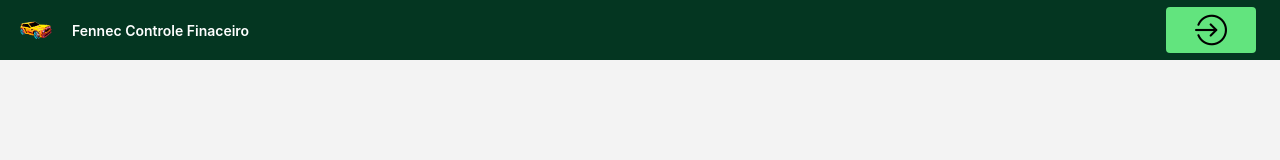
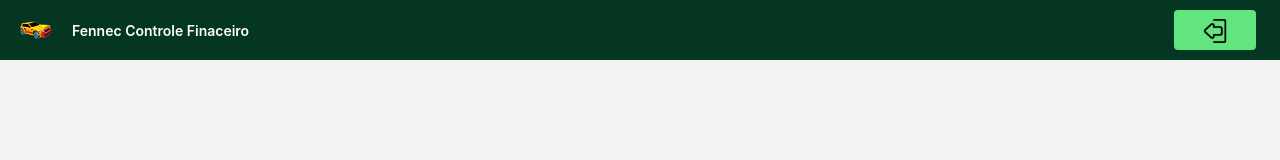
Before and after one commit to Jmarcelo98/FennecControleFinanceiro-FrontEnd, an Angular app: page / in a window 1280 px wide. Shown: the top 160 px of the page. Built offline with nearby package versions, Linux system fonts and the light colour scheme.

Commit message:
Criado login e guardando token e user no localStorage e feito logout

```diff
--- a/src/app/app.component.css
+++ b/src/app/app.component.css
@@ -66,6 +66,10 @@
     margin: 0 8px;
   }
 
+  .imagensLoginLogout {
+    width: 1.5em;
+  }
+
   .toolbar #twitter-logo:hover,
   .toolbar #youtube-logo:hover {
     opacity: 0.8;
--- a/src/app/app.component.html
+++ b/src/app/app.component.html
@@ -14,13 +14,13 @@
 
     <ng-template #naoLogado>
       <a href="/login" title="Logar">
-          <img src="../assets/img/icones/login.png" alt="Login">
+        <img src="../assets/img/icones/login.png" class="imagensLoginLogout"  alt="Login">
       </a>
     </ng-template>
 
     <ng-template #logado>
-      <a href="/logout" title="Sair">
-        <img src="../assets/img/icones/logout.png" alt="Logout">
+      <a title="Sair" (click)="logout()" >
+        <img src="../assets/img/icones/logout.png" class="imagensLoginLogout" alt="Logout">
       </a>
     </ng-template>
   </div>
--- a/src/app/app.component.ts
+++ b/src/app/app.component.ts
@@ -1,5 +1,6 @@
 import { Component, OnInit } from '@angular/core';
 import { Router } from '@angular/router';
+import { AutenticacaoService } from './services/autenticacao.service';
 
 @Component({
   selector: 'app-root',
@@ -11,7 +12,7 @@ import { Router } from '@angular/router';
 
 export class AppComponent implements OnInit {
 
-  constructor(public router: Router) { }
+  constructor(public router: Router, private autenticacao: AutenticacaoService) { }
 
   title = 'Fennec Controle Financeiro';
 
@@ -19,8 +20,16 @@ export class AppComponent implements OnInit {
 
   ngOnInit() {
 
-
+    if (localStorage.getItem != null) {
+      this.isLogado = true
+    } else {
+      this.isLogado = false
+    }
 
   }
 
+  logout() {
+    this.autenticacao.logout();
+  }
+
 }
--- a/src/app/services/autenticacao.service.ts
+++ b/src/app/services/autenticacao.service.ts
@@ -28,8 +28,9 @@ export class AutenticacaoService {
   }
 
   logout() {
-    localStorage.getItem(this.nameToken);
+    //localStorage.getItem(this.nameToken);
     localStorage.removeItem('user');
+    localStorage.removeItem(this.nameToken)
     this.router.navigate(['login']);
   }
 
```
